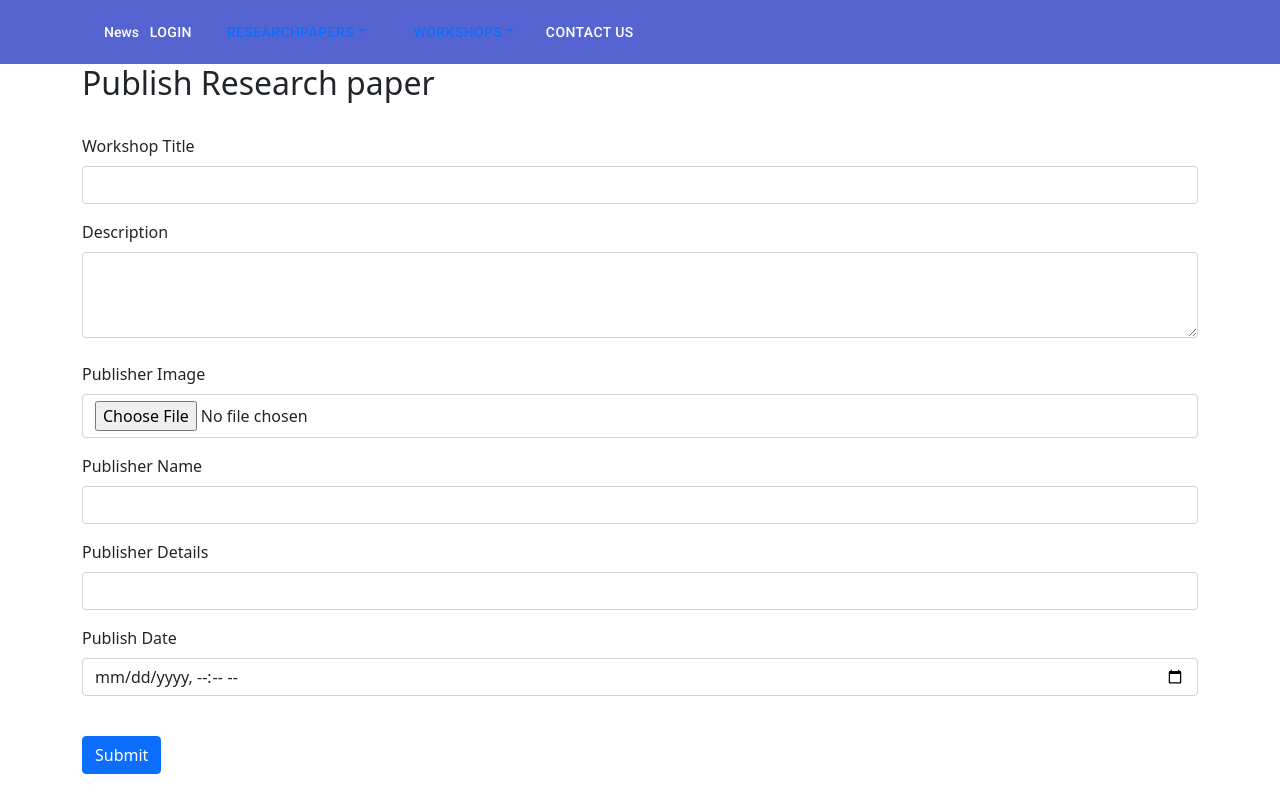
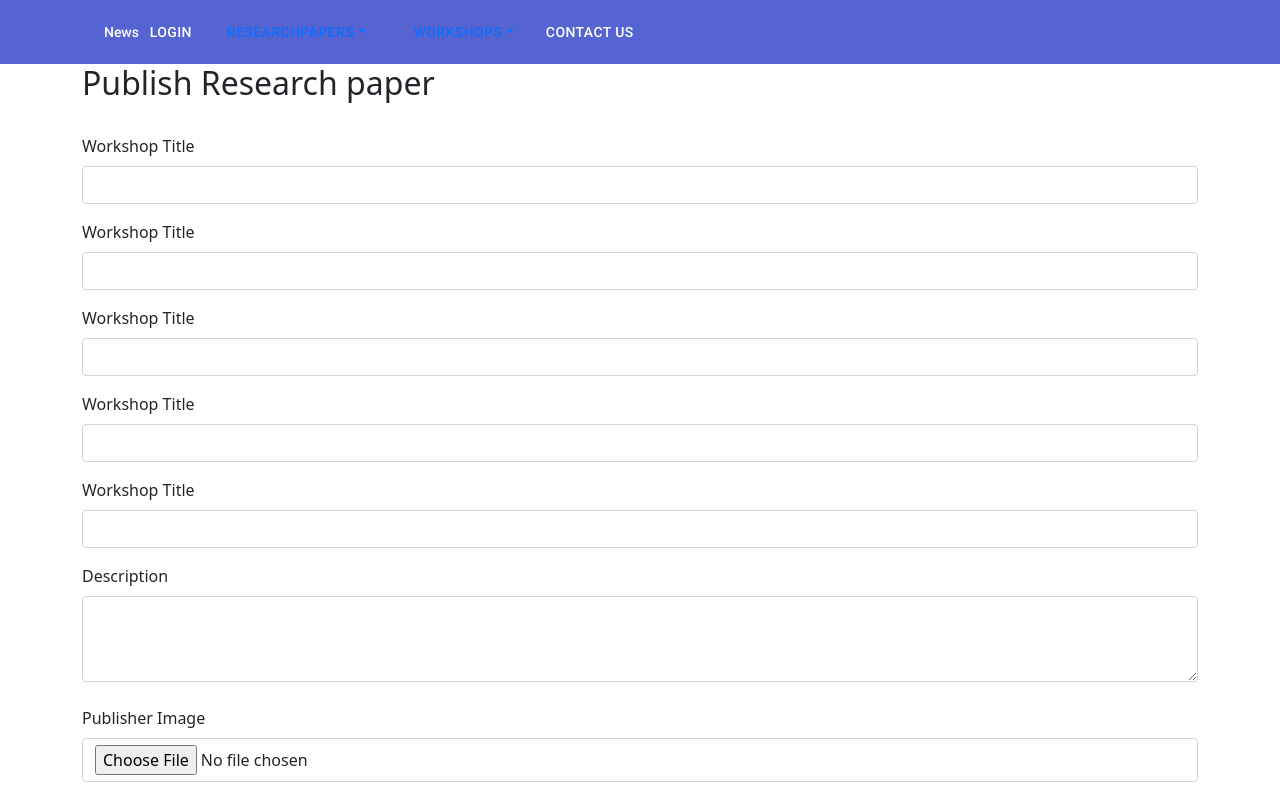
Before and after one commit to ShalithaCell/ICAF, a React app in the folder client/: page /researchWorkshop/publish in a window 1280 px wide. Built offline with nearby package versions, Linux system fonts and the light colour scheme; some icons are missing.

Commit message:
change research workshop componen review

```diff
--- a/client/src/scenes/workshop/researcWorkshop.component.jsx
+++ b/client/src/scenes/workshop/researcWorkshop.component.jsx
@@ -12,6 +12,46 @@
 			<form>
 
 
+				<div className='mb-3'>
+
+					<label htmlFor='subjectName' className='form-label'>Workshop Title</label>
+					<input
+						type='text'
+						className='form-control'
+						id='subjectName'
+						name='subjectName'
+					/>
+				</div>
+				<div className='mb-3'>
+
+					<label htmlFor='subjectName' className='form-label'>Workshop Title</label>
+					<input
+						type='text'
+						className='form-control'
+						id='subjectName'
+						name='subjectName'
+					/>
+				</div>
+				<div className='mb-3'>
+
+					<label htmlFor='subjectName' className='form-label'>Workshop Title</label>
+					<input
+						type='text'
+						className='form-control'
+						id='subjectName'
+						name='subjectName'
+					/>
+				</div>
+				<div className='mb-3'>
+
+					<label htmlFor='subjectName' className='form-label'>Workshop Title</label>
+					<input
+						type='text'
+						className='form-control'
+						id='subjectName'
+						name='subjectName'
+					/>
+				</div>
 				<div className='mb-3'>
 
 					<label htmlFor='subjectName' className='form-label'>Workshop Title</label>
```
